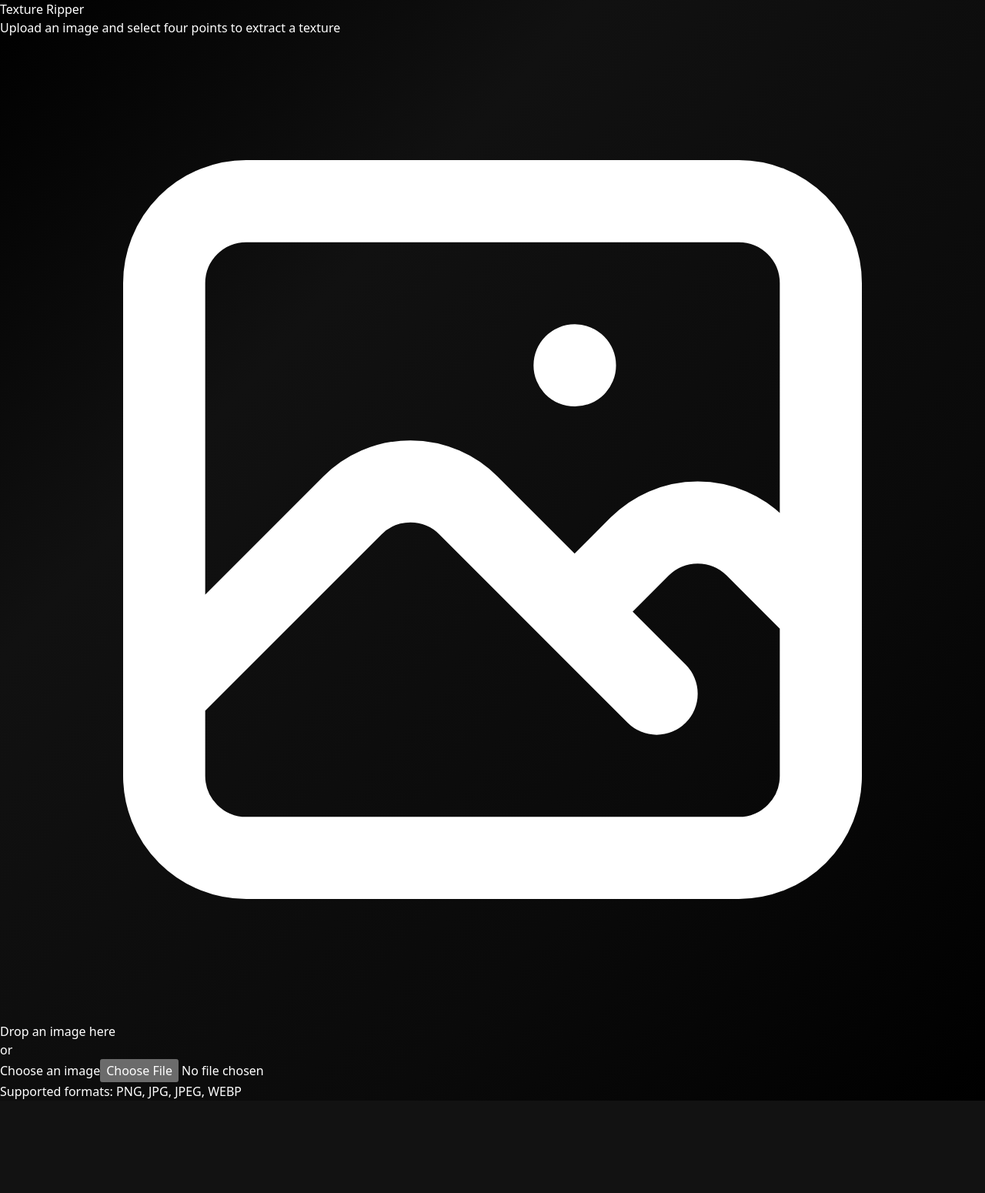
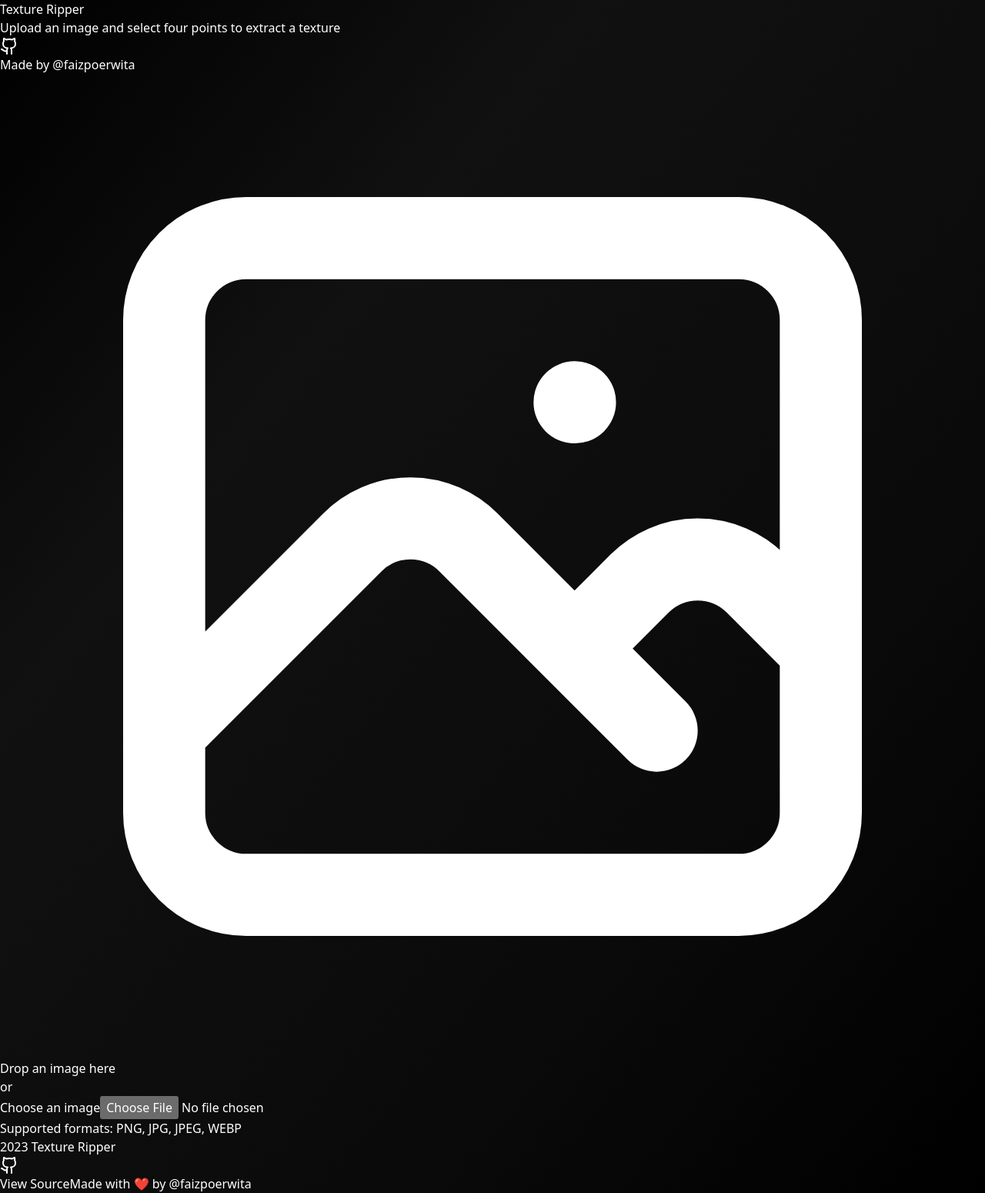
Before and after one commit to faizjie9/texture-ripper, a React (Vite) app: page / in a window 1280 px wide. Shown: the whole page at 77% size. Before the commit the page ends 1430 px from the top, so only its background shows below. Built offline with nearby package versions, Linux system fonts and the light colour scheme.

Commit message:
feat: add credits and GitHub links

```diff
--- a/src/App.tsx
+++ b/src/App.tsx
@@ -2,6 +2,7 @@ import React, { useState, useRef } from 'react';
 import Canvas from './components/Canvas';
 import { TextureSlice } from './types';
 import { FileUpload } from './components/FileUpload';
+import { Github } from 'lucide-react';
 
 interface ExtractedTexture {
   id: string;
@@ -107,6 +108,24 @@ const App: React.FC = () => {
         <div className="text-center">
           <h1 className="text-4xl font-bold mb-4">Texture Ripper</h1>
           <p className="text-gray-400">Upload an image and select four points to extract a texture</p>
+          <div className="flex justify-center items-center gap-4">
+            <a
+              href="https://github.com/faizjie9/texture-ripper"
+              target="_blank"
+              rel="noopener noreferrer"
+              className="text-gray-400 hover:text-white transition-colors"
+            >
+              <Github className="w-6 h-6" />
+            </a>
+            <a
+              href="https://github.com/faizpoerwita"
+              target="_blank"
+              rel="noopener noreferrer"
+              className="text-gray-400 hover:text-white transition-colors"
+            >
+              Made by @faizpoerwita
+            </a>
+          </div>
         </div>
 
         {/* File upload area */}
@@ -202,6 +221,34 @@ const App: React.FC = () => {
           </div>
         )}
       </div>
+      <footer className="fixed bottom-0 left-0 right-0 bg-gray-800 bg-opacity-50 backdrop-blur-sm">
+        <div className="container mx-auto px-4 py-2">
+          <div className="flex justify-between items-center">
+            <span className="text-sm text-gray-400">
+              2023 Texture Ripper
+            </span>
+            <div className="flex items-center gap-4">
+              <a
+                href="https://github.com/faizjie9/texture-ripper"
+                target="_blank"
+                rel="noopener noreferrer"
+                className="text-sm text-gray-400 hover:text-white transition-colors flex items-center gap-2"
+              >
+                <Github className="w-4 h-4" />
+                View Source
+              </a>
+              <a
+                href="https://github.com/faizpoerwita"
+                target="_blank"
+                rel="noopener noreferrer"
+                className="text-sm text-gray-400 hover:text-white transition-colors"
+              >
+                Made with ❤️ by @faizpoerwita
+              </a>
+            </div>
+          </div>
+        </div>
+      </footer>
     </div>
   );
 };
```
